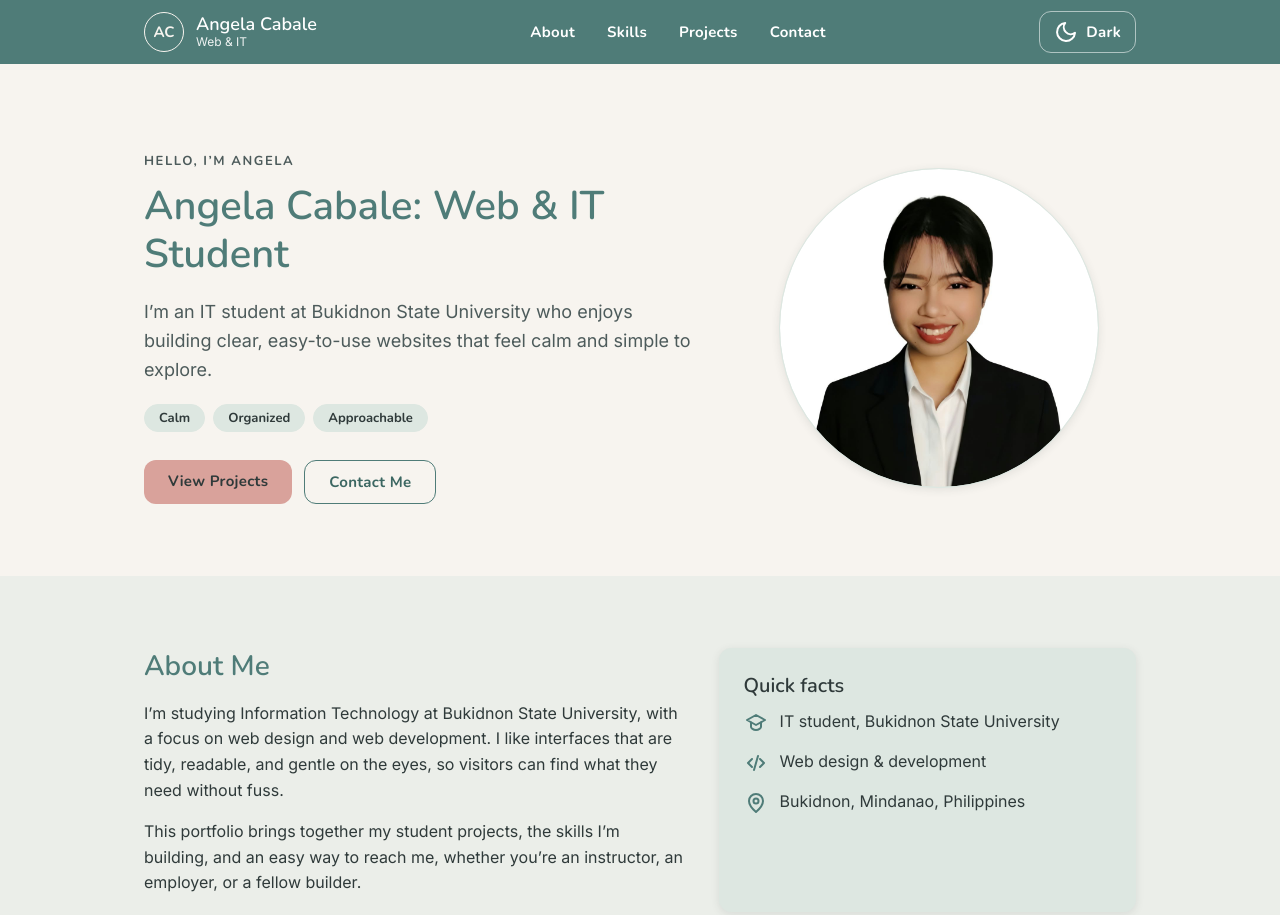
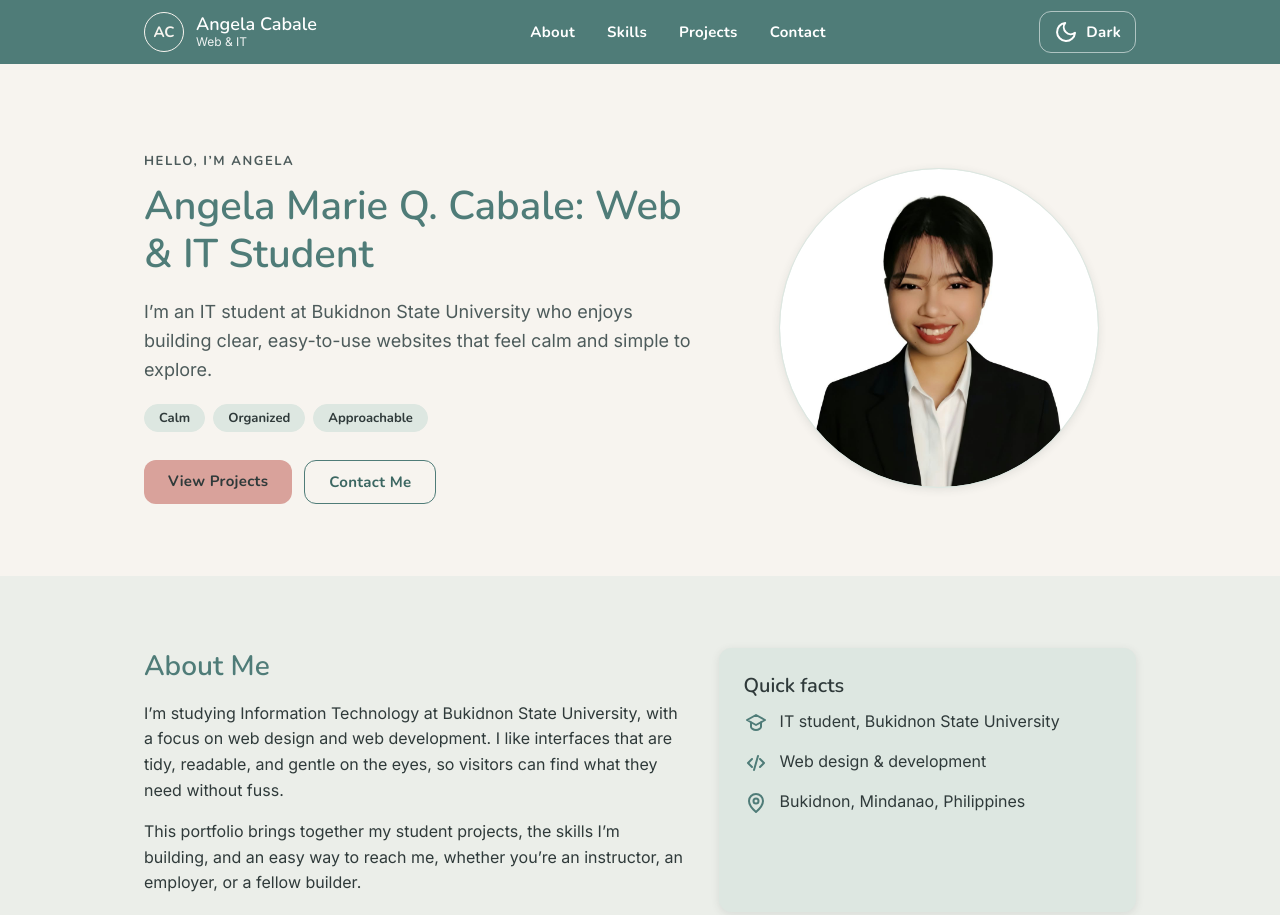
Before and after one commit to angelamariecabale-coder/webs_portfolio, a plain HTML site: page index.html in a window 1280 px wide. Shown: the top 915 px of the page. Drawn offline with nearby package versions, Linux system fonts and the light colour scheme.

Commit message:
Update index.html

```diff
--- a/index.html
+++ b/index.html
@@ -32,7 +32,7 @@
     <div class="wrap grid">
       <div>
         <div class="eyebrow">Hello, I’m Angela</div>
-        <h1>Angela Cabale: Web &amp; IT Student</h1>
+        <h1>Angela Marie Q. Cabale: Web &amp; IT Student</h1>
         <p class="lead">I’m an IT student at Bukidnon State University who enjoys building clear, easy-to-use websites that feel calm and simple to explore.</p>
         <div class="tags"><span class="tag">Calm</span><span class="tag">Organized</span><span class="tag">Approachable</span></div>
         <div class="actions">
```
